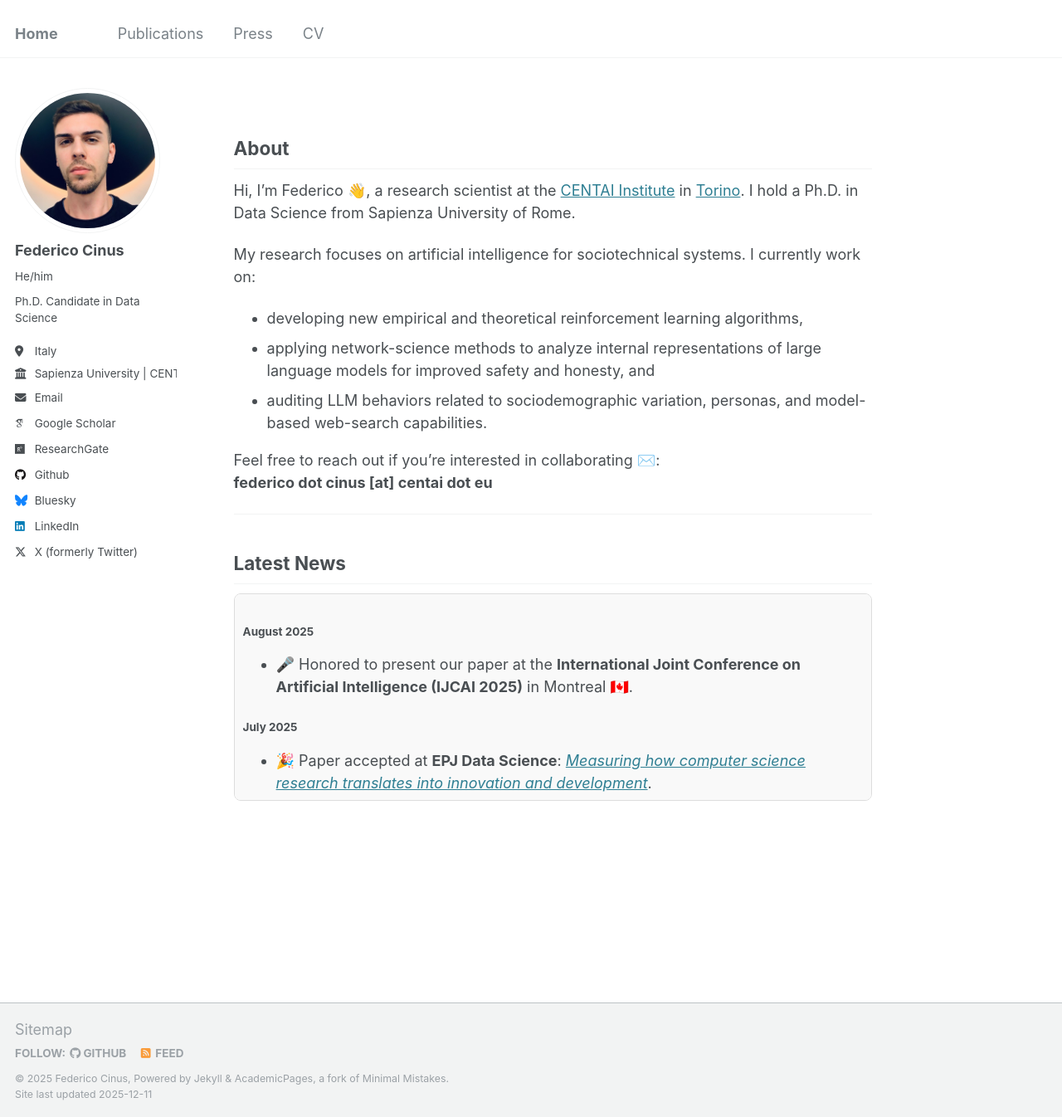
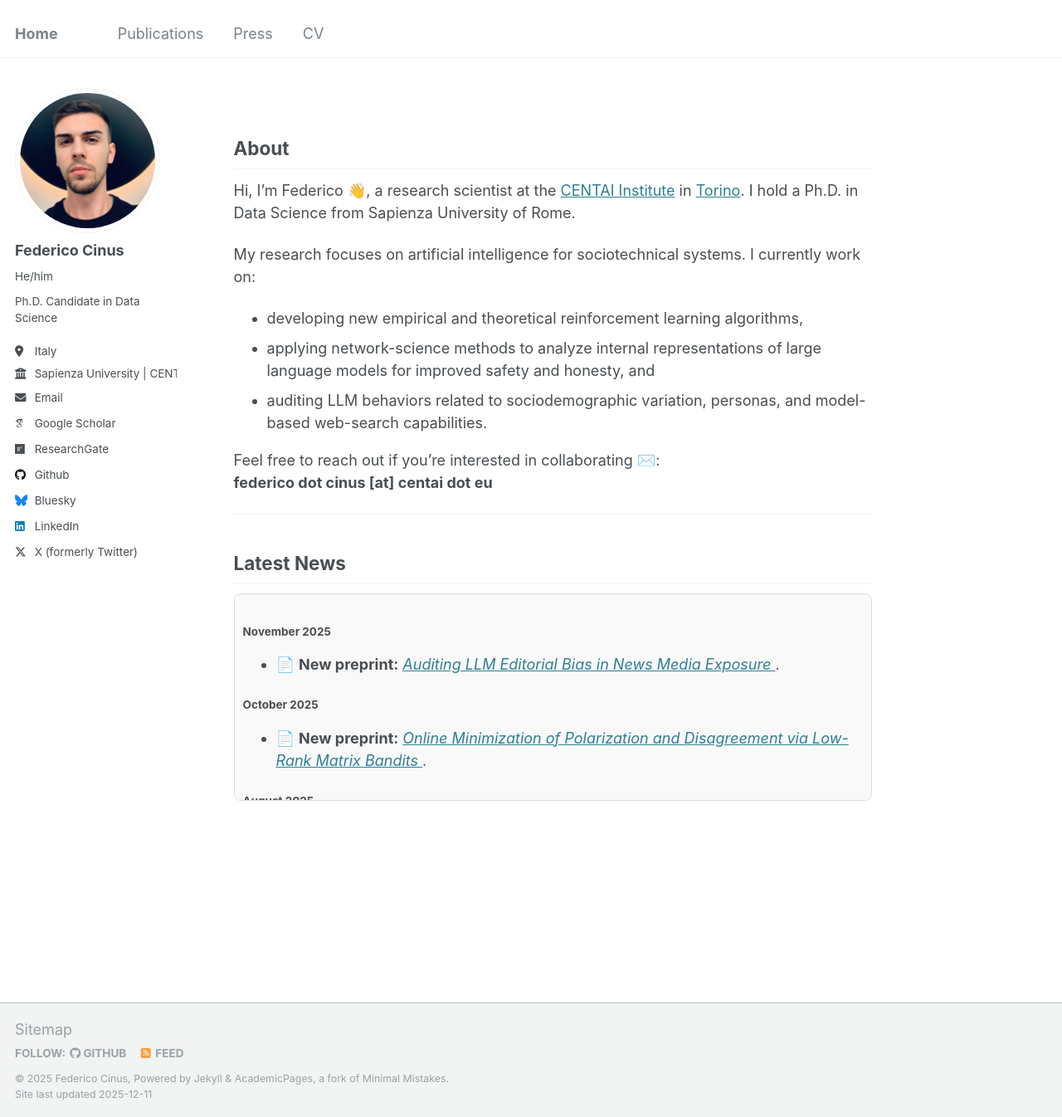
Before and after one commit to FedericoCinus/website, a Jekyll site: the page built from _pages/about.md, in a window 1280 px wide and 1346 px high. Shown: the whole window at 83% size. Built offline with Jekyll 4.4.1, drawn with Linux system fonts in a browser that asks for light colours; some web fonts are replaced.

Commit message:
Update about.md

```diff
--- a/_pages/about.md
+++ b/_pages/about.md
@@ -25,6 +25,27 @@ Feel free to reach out if you’re interested in collaborating ✉️:
 ## Latest News
 
 <div style="max-height: 250px; overflow-y: auto; padding: 10px; border: 1px solid #ddd; background: #f9f9f9; border-radius: 8px;">
+
+
+
+<h4>November 2025</h4>
+<ul>
+  <li>📄 <b>New preprint:</b>
+    <a href="https://arxiv.org/abs/2510.27489" target="_blank">
+      <em>Auditing LLM Editorial Bias in News Media Exposure</em>
+    </a>.
+  </li>
+</ul>
+
+<h4>October 2025</h4>
+<ul>
+  <li>📄 <b>New preprint:</b>
+    <a href="https://arxiv.org/abs/2510.00803" target="_blank">
+      <em>Online Minimization of Polarization and Disagreement via Low-Rank Matrix Bandits</em>
+    </a>.
+  </li>
+</ul>
+
 
 <h4>August 2025</h4>
 <ul>
```
